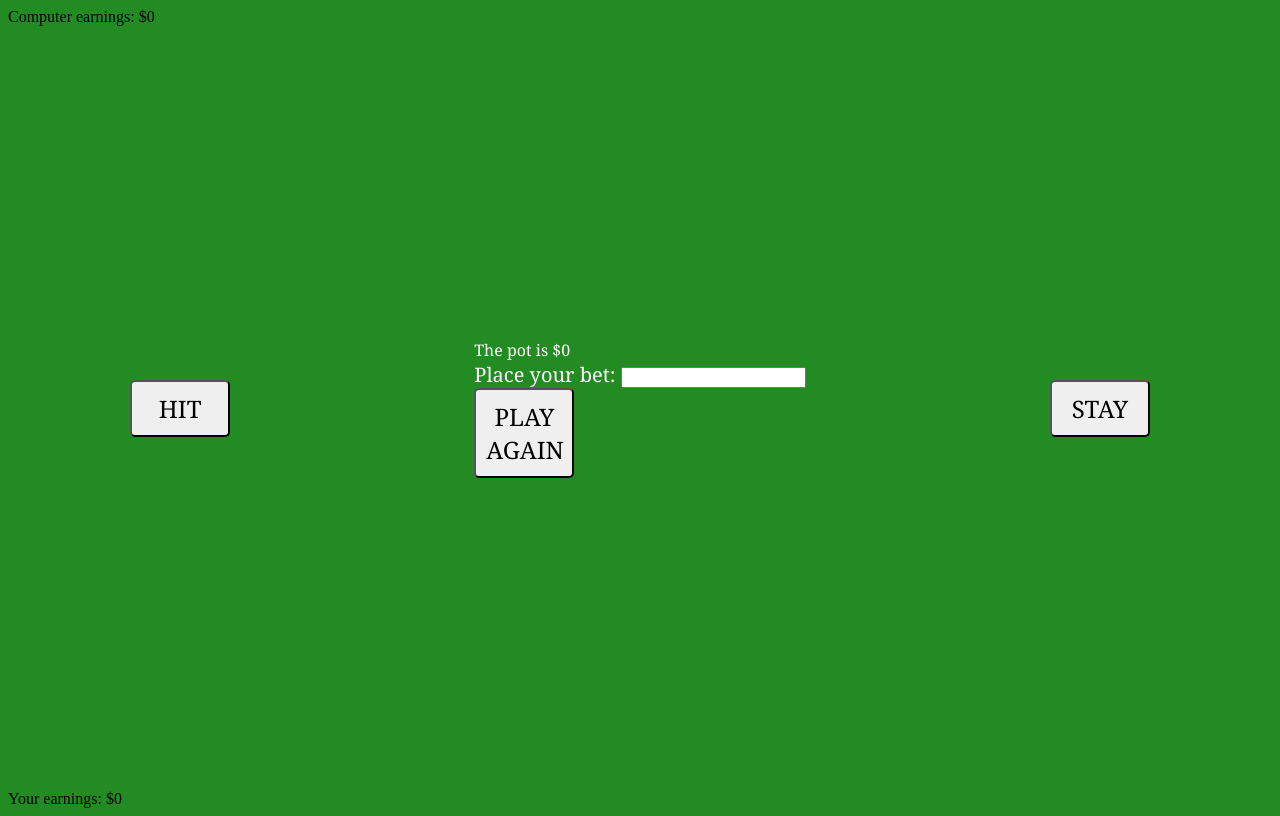
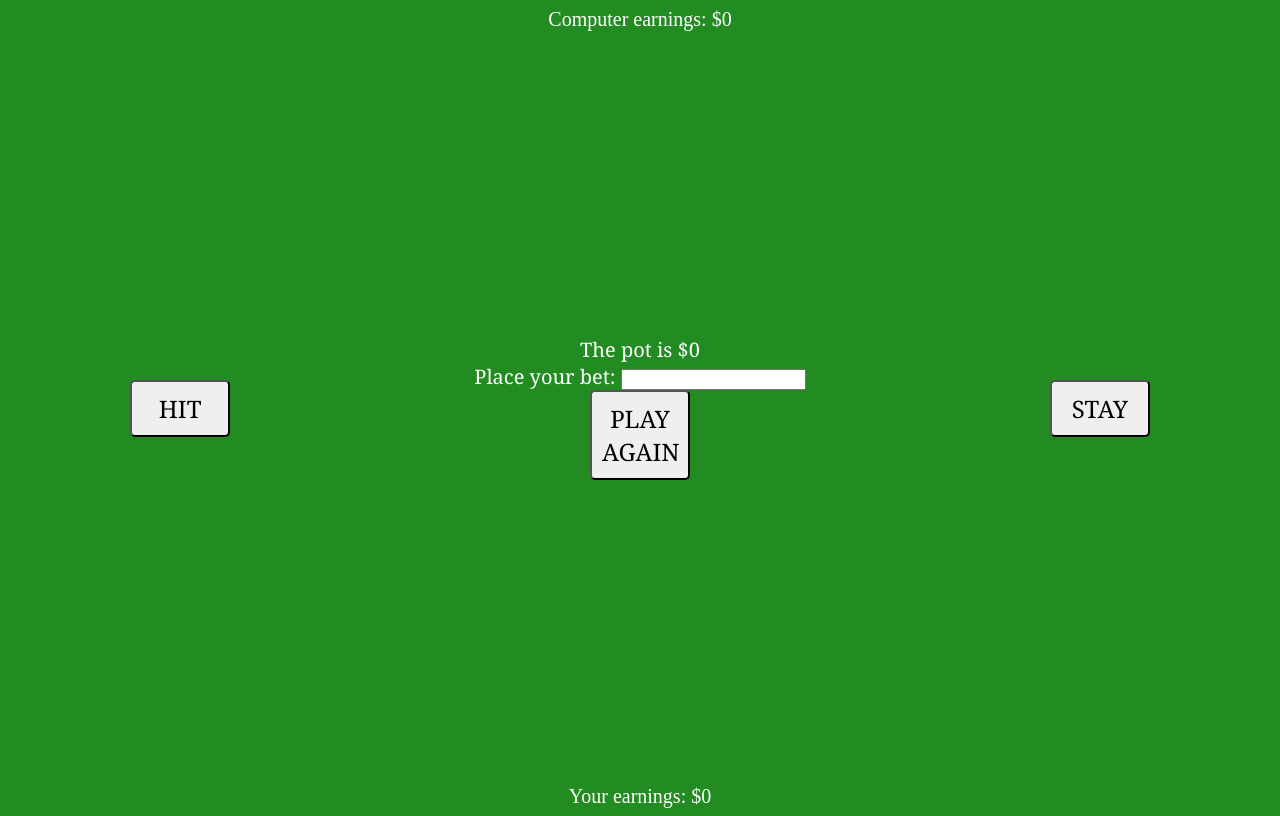
Before and after one commit to drewsiems94/Blackjack, a plain HTML site: page index.html in a window 1280 px wide. Drawn offline with Linux system fonts and the light colour scheme.

Commit message:
Update styling

```diff
--- a/styles.css
+++ b/styles.css
@@ -25,6 +25,14 @@ body {
     font-family: Georgia, 'Times New Roman', Times, serif;
 }
 
+#potMiddle {
+    display: flex;
+    flex-direction: column;
+    align-items: center;
+    justify-content: space-around;
+    font-size: 20px;
+}
+
 #bottomCards {
     display: flex;
     justify-content: space-evenly;
@@ -42,9 +50,9 @@ button {
 }
 
 .displayCards {
-    background-color: white;
-    height: 200px;
-    width: 150px;
+    background-color: forestgreen;
+    height: 150px;
+    width: 100px;
     display: flex;
     flex-direction: column;
     font-size: 36px;
@@ -55,3 +63,10 @@ button {
 form {
     font-size: 20px;
 }
+
+#cEarnings,
+#pEarnings {
+    text-align: center;
+    color: white;
+    font-size: 20px;
+}
```
